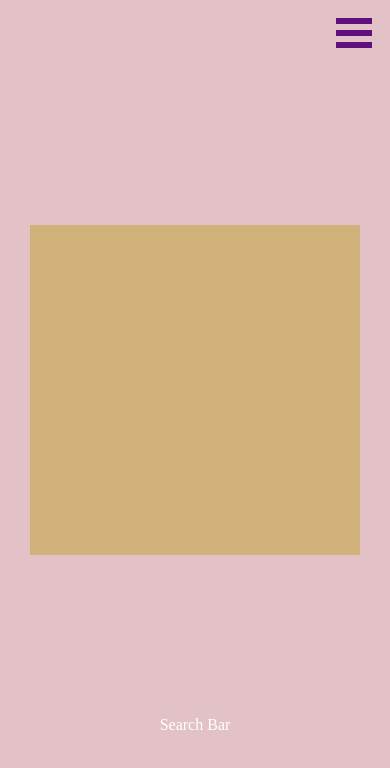
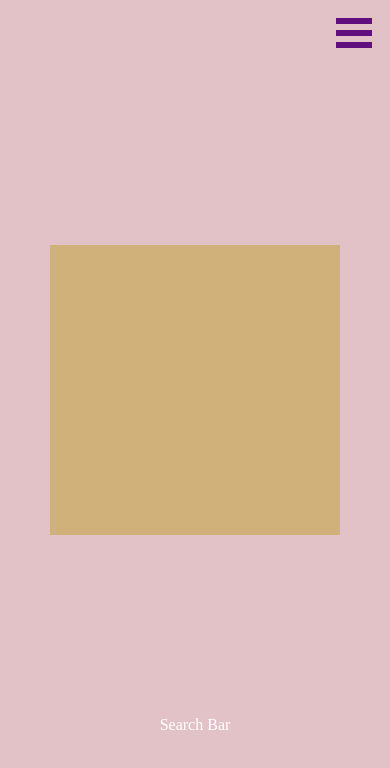
Before and after one commit to vegitable/react-ui-service, a React (Create React App) app: page / in a window 390 px wide. Shown: the top 768 px of the page. Built offline with nearby package versions, Linux system fonts and the light colour scheme.

Commit message:
adds reactive styling for videoBox

```diff
--- a/src/containers/VideoBox/VideoBox.css
+++ b/src/containers/VideoBox/VideoBox.css
@@ -10,19 +10,32 @@
   position: absolute;
   top: 50%; left: 50%;
   transform: translate(-50%,-50%);
+  height: 750px;
+  width: 750px;
+  transition: all 0.4s ease;
 }
 
 @media only screen and (max-width: 1500px) {
+
 }
 @media only screen and (max-width: 1199px) {
+
 }
 @media only screen and (max-width: 991px) {
+  .video {
+    height: 600px;
+    width: 600px;
+  }
 }
 @media only screen and (max-width: 767px) {
+  .video {
+    height: 400px;
+    width: 400px;
+  }
 }
 @media only screen and (max-width: 575px) {
   .video {
-    height: 330px;
-    width: 330px;
+    height: 290px;
+    width: 290px;
   }
 }
```
